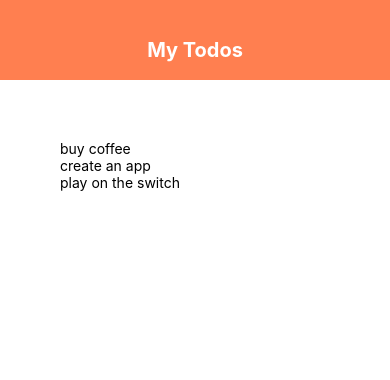
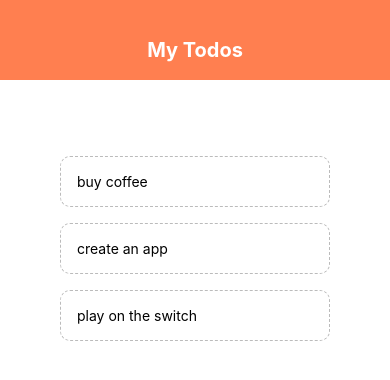
Before and after one commit to AkashMaurya09/React_Native, a React Native app: screen / in a window 390 px wide. Shown: the top 380 px of the page. Built offline with nearby package versions, Linux system fonts and the light colour scheme.

Commit message:
Learned : Todo App(part 2)

```diff
--- a/App.js
+++ b/App.js
@@ -1,6 +1,7 @@
 import React, { useState } from 'react';
 import { StyleSheet, Text, View, FlatList} from 'react-native';
 import Header from './components/header'
+import TodoItem from './components/todoItem'
 
 export default function App() {
   const [todos, setTodos] = useState([
@@ -8,6 +9,12 @@
     {text: 'create an app', key: 2 },
     {text: 'play on the switch', key: 3 }
   ])
+
+  const pressHandler = (key) => {
+    setTodos((prevTodos) => {
+      return prevTodos.filter(todo => todo.key != key)
+    })
+  }
 
   return (
     <View style={styles.container}>
@@ -18,7 +25,7 @@
           <FlatList
             data = {todos}
             renderItem = {({ item }) => (
-              <Text>{item.text}</Text>
+              <TodoItem item={item} pressHandler = {pressHandler}/>
             )}
           />
         </View>
--- /dev/null
+++ b/components/todoItem.js
@@ -0,0 +1,21 @@
+import React from 'react';
+import { StyleSheet, Text, TouchableOpacity } from 'react-native';
+
+export default function TodoItem({ item , pressHandler}) {
+    return (
+        <TouchableOpacity onPress = {() => pressHandler(item.key)}>
+            <Text style = {styles.item}>{item.text}</Text>
+        </TouchableOpacity>
+    )
+}
+
+const styles = StyleSheet.create({
+    item: {
+        padding: 16,
+        marginTop: 16,
+        borderColor: '#bbb',
+        borderWidth: 1,
+        borderStyle: 'dashed',
+        borderRadius: 10
+    },
+});
```
